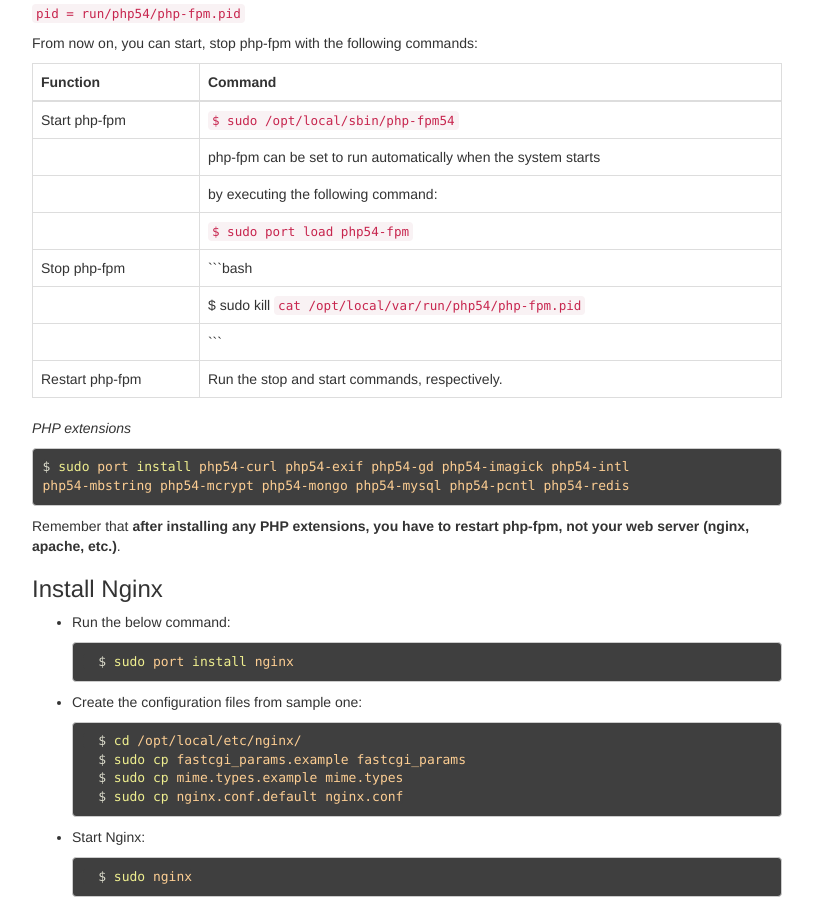
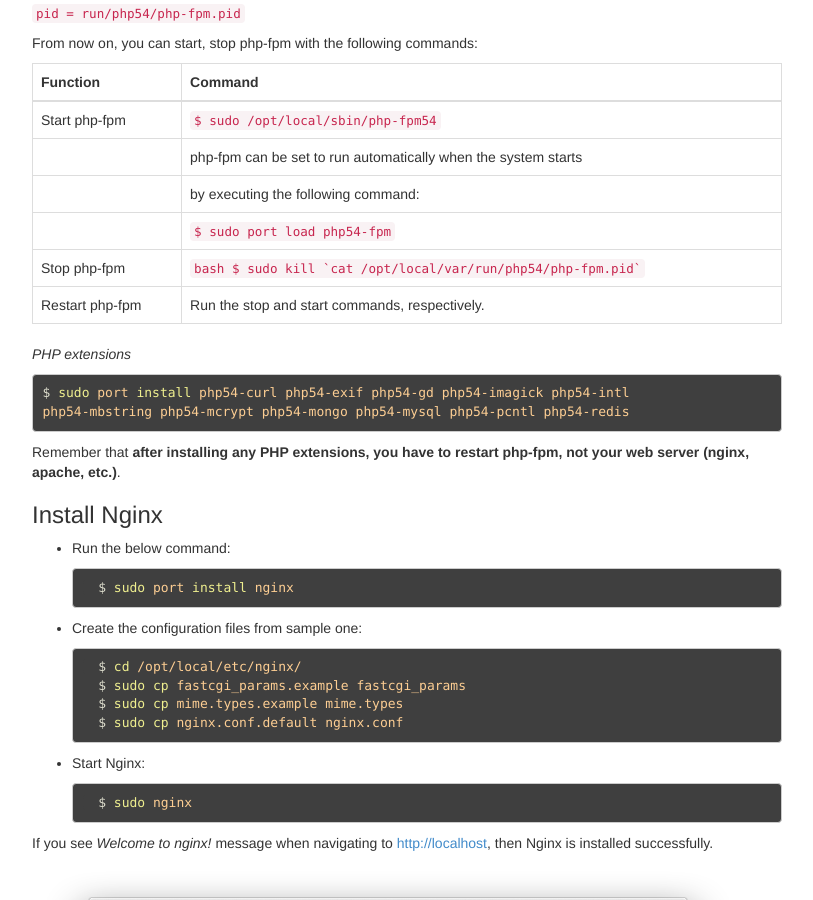
Before and after one commit to dontinhqt/nghuuphuoc.github.io, a Jekyll site: the page built from _posts/2013-10-10-install-macport-and-various-packages.md, in a window 1280 px wide and 900 px high, scrolled down 2341 px. Shown: the whole window, without its empty margins (233-1046 px from the left). Built offline with Jekyll 4.4.1, drawn with Linux system fonts in a browser that asks for light colours; Markdown is read by kramdown in place of the engine named in the settings.

````diff
--- a/_posts/2013-10-10-install-macport-and-various-packages.md
+++ b/_posts/2013-10-10-install-macport-and-various-packages.md
@@ -91,9 +91,7 @@ From now on, you can start, stop php-fpm with the following commands:
 |				  | php-fpm can be set to run automatically when the system starts
 |				  | by executing the following command:
 |				  | ```$ sudo port load php54-fpm```
-| Stop php-fpm    | ```bash
-|                 | $ sudo kill `cat /opt/local/var/run/php54/php-fpm.pid`
-|                 | ```
+| Stop php-fpm    | ```bash $ sudo kill `cat /opt/local/var/run/php54/php-fpm.pid` ```
 | Restart php-fpm | Run the stop and start commands, respectively.
 
 *PHP extensions*
````
